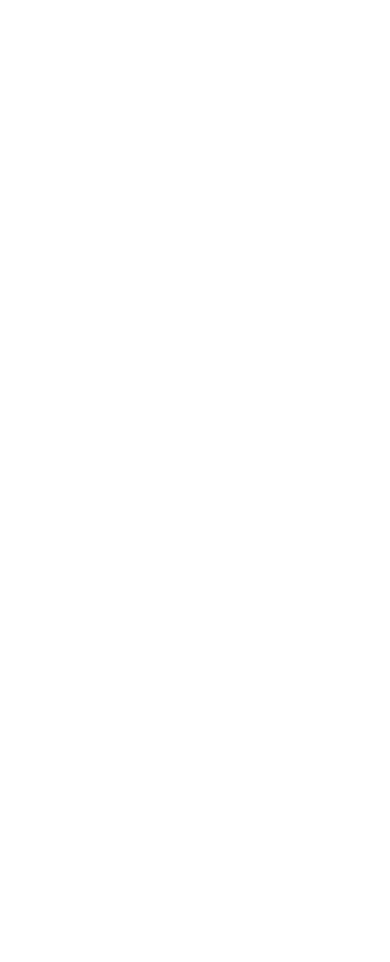
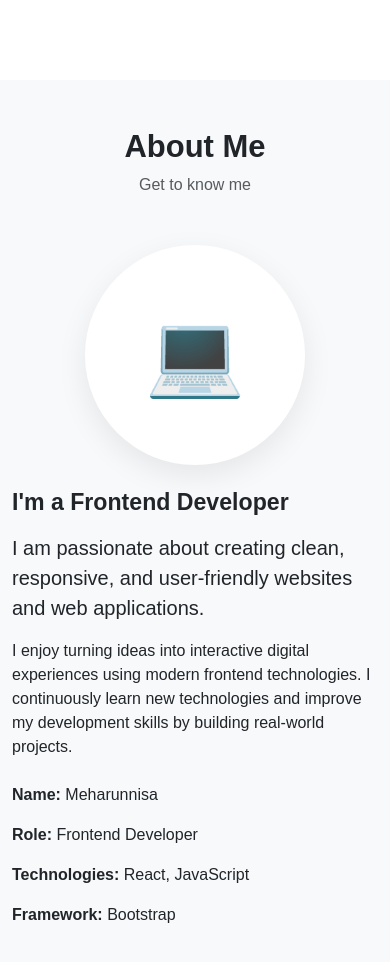
Before and after one commit to MeharYG-dev/Personal-Portfolio, a React (Vite) app: page / in a window 390 px wide. Shown: the part 820-1782 px from the top of the page. Before the commit the page ends 900 px from the top, so only its background shows below. Built offline with nearby package versions, Linux system fonts and the light colour scheme.

Commit message:
Implement responsive About section

```diff
--- a/src/App.css
+++ b/src/App.css
@@ -33,3 +33,30 @@
     height: 250px;
   }
 }
+
+.about-icon {
+  width: 220px;
+  height: 220px;
+  border-radius: 50%;
+  background-color: #f8f9fa;
+  display: flex;
+  align-items: center;
+  justify-content: center;
+  font-size: 80px;
+}
+
+.about-section {
+  background-color: #f8f9fa;
+}
+
+.about-icon {
+  width: 220px;
+  height: 220px;
+  border-radius: 50%;
+  background-color: #ffffff;
+  display: flex;
+  align-items: center;
+  justify-content: center;
+  font-size: 80px;
+  box-shadow: 0 10px 30px rgba(0, 0, 0, 0.08);
+}
--- a/src/App.jsx
+++ b/src/App.jsx
@@ -1,12 +1,14 @@
 import './App.css'
 import Navbar from './Components/Navbar'
 import Hero from './Components/Hero'
+import About from './Components/About'
 
 function App() {
   return (
     <>
     <Navbar/>
     <Hero/>
+    <About/>
 
 
     </>
--- /dev/null
+++ b/src/Components/About.jsx
@@ -0,0 +1,75 @@
+import React from 'react'
+
+function About() {
+  return (
+    <section id="about" className="about-section py-5">
+      <div className="container">
+
+        <div className="text-center mb-5">
+          <h2 className="display-5 fw-bold">
+            About Me
+          </h2>
+
+          <p className="text-muted">
+            Get to know me
+          </p>
+        </div>
+
+        <div className="row align-items-center">
+
+          <div className="col-lg-5 text-center mb-4 mb-lg-0">
+            <div className="about-icon mx-auto">
+              <span>💻</span>
+            </div>
+          </div>
+
+          <div className="col-lg-7">
+            <h3 className="fw-bold mb-3">
+              I'm a Frontend Developer
+            </h3>
+
+            <p className="lead">
+              I am passionate about creating clean, responsive,
+              and user-friendly websites and web applications.
+            </p>
+
+            <p>
+              I enjoy turning ideas into interactive digital
+              experiences using modern frontend technologies.
+              I continuously learn new technologies and improve
+              my development skills by building real-world projects.
+            </p>
+
+            <div className="row mt-4">
+
+              <div className="col-sm-6">
+                <p>
+                  <strong>Name:</strong> Meharunnisa
+                </p>
+
+                <p>
+                  <strong>Role:</strong> Frontend Developer
+                </p>
+              </div>
+
+              <div className="col-sm-6">
+                <p>
+                  <strong>Technologies:</strong> React, JavaScript
+                </p>
+
+                <p>
+                  <strong>Framework:</strong> Bootstrap
+                </p>
+              </div>
+
+            </div>
+          </div>
+
+        </div>
+
+      </div>
+    </section>
+  )
+}
+
+export default About
```
